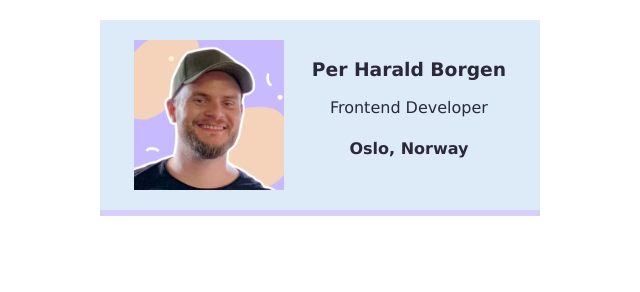
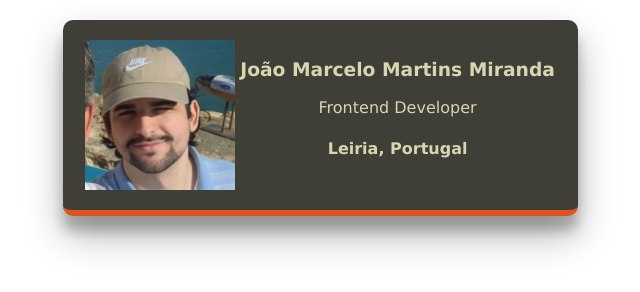
Before and after one commit to jo-marcelo/Scrimba-BusinessCard-JM, a plain HTML site: page index.html in a window 1280 px wide. Shown: the whole page, without its empty margins (320-960 px from the left). Drawn offline with Linux system fonts and the light colour scheme.

Commit message:
task: make it my own completed

```diff
--- a/index.html
+++ b/index.html
@@ -4,11 +4,11 @@
     </head>
     <body>
         <div class="card">
-            <img class="avatar" src="images/per.png">
+            <img class="avatar" src="images/jm.jpeg" alt="Avatar of João Marcelo" />
             <div >
-                <h3>Per Harald Borgen</h3>
+                <h3>João Marcelo Martins Miranda</h3>
                 <p>Frontend Developer</p>
-                <h4>Oslo, Norway</h4>
+                <h4>Leiria, Portugal</h4>
             </div>
         </div>
     </body>
--- a/styles.css
+++ b/styles.css
@@ -13,16 +13,17 @@ body {
 }
 
 .card {
-    width: 400px;
+    width: 475px;
     margin: 0 auto;
     padding: 20px;
     display: flex;
     justify-content: space-around;
     text-align: center;
-    background: #ddebf8;
-    color: #2b2839;
-    border-bottom: 6px solid #d8cefe;
-
+    background: #3F3F37;
+    color: #D6D6B1;
+    border-bottom: 6px solid #de541e;
+    border-radius: 10px;
+    box-shadow: rgba(0, 0, 0, 0.3) 0px 19px 38px, rgba(0, 0, 0, 0.22) 0px 15px 12px;
     /*
     Challenge:
     Find a color palette you like on Coolors.co
@@ -30,8 +31,8 @@ body {
      */
 }
 
-.border-blue {
-    border: 1px dotted blue;
+.border-orange {
+    border: 1px dotted #de541e;
 }
 
 /*
```
Also changed, not shown: images/jm.jpeg (added).
